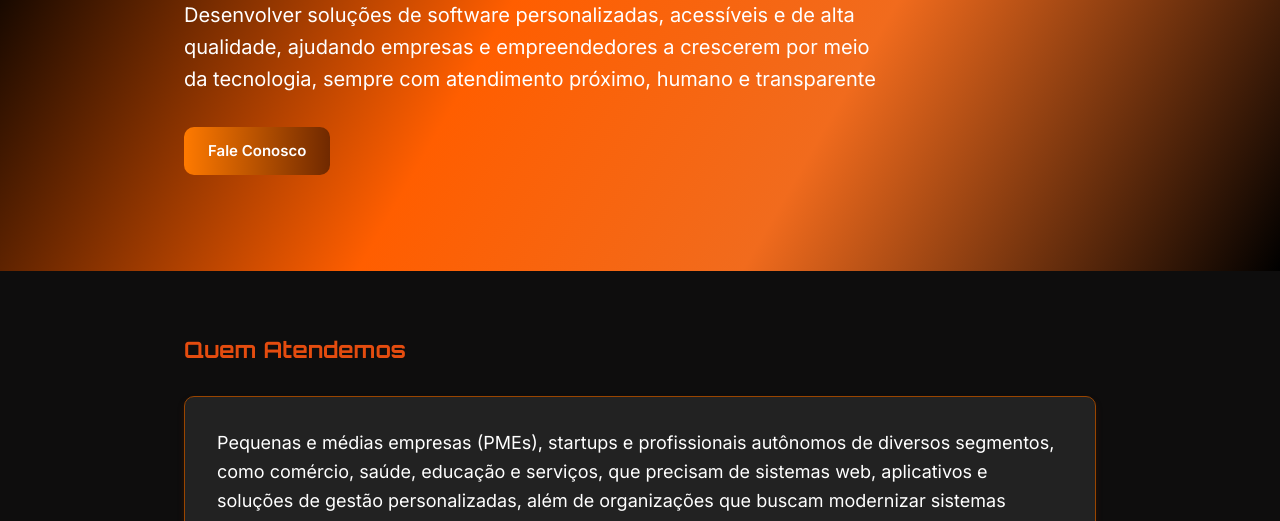
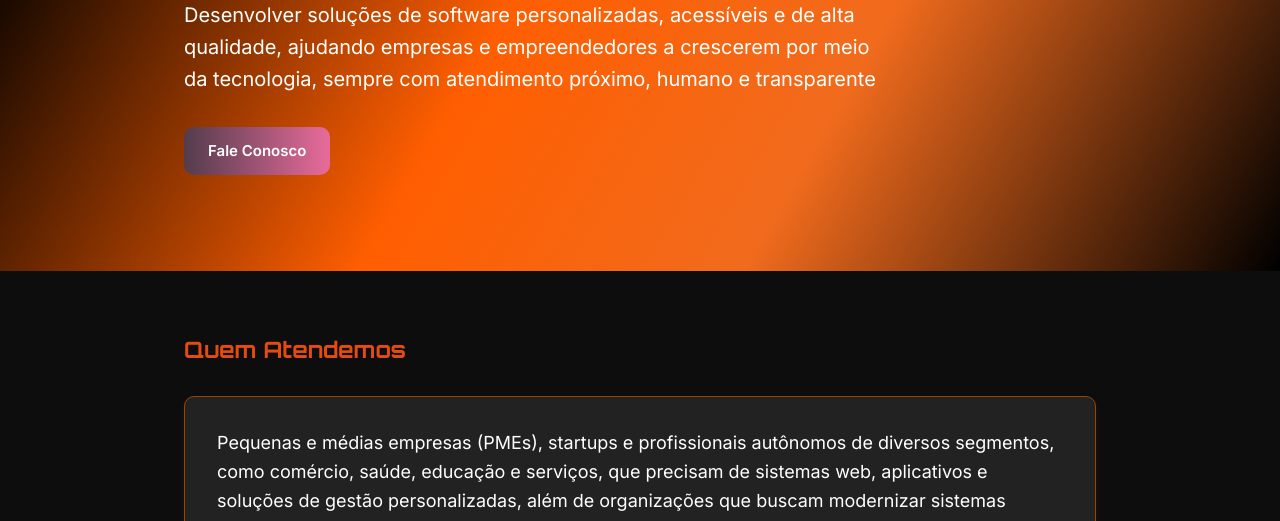
Before and after one commit to Jady0501/jj3-tech-site, an Astro site: page / in a window 1280 px wide. Shown: the part 279-800 px from the top of the page. Built offline with nearby package versions, Linux system fonts and the light colour scheme; Astro itself is replaced by a stand-in of ours.

Commit message:
feat: altera cor do botão

```diff
--- a/src/styles/global.css
+++ b/src/styles/global.css
@@ -97,7 +97,7 @@ a:hover {
 
 .btn {
   display: inline-block;
-  background: var(--degrade-marca);
+  background: linear-gradient(90deg, #533c4d, #E86B9A);
   color: var(--cor-texto-invertido);
   padding: 0.75rem 1.5rem;
   border-radius: var(--borda-raio);
```
